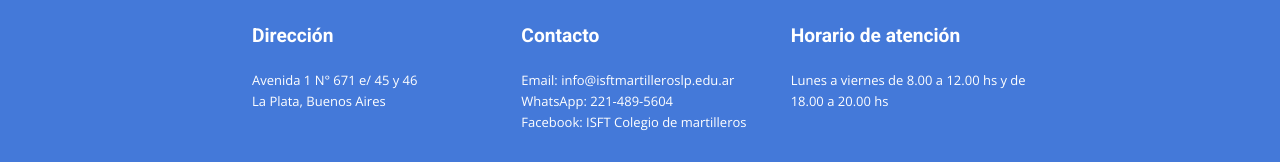
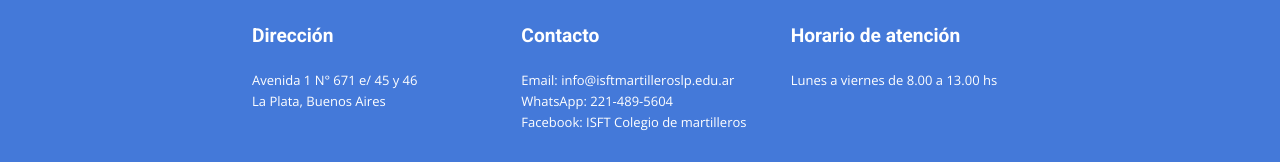
Before and after one commit to agusszarate/instituto-de-martilleros, a Next.js app: page / in a window 1280 px wide. Shown: the part 3714-3876 px from the top of the page. Built offline with nearby package versions, Linux system fonts and the light colour scheme.

Commit message:
Update MainLayout.tsx

```diff
--- a/components/Layout/MainLayout.tsx
+++ b/components/Layout/MainLayout.tsx
@@ -293,7 +293,7 @@ const MainLayout: React.FC<LayoutProps> = ({ children }) => {
                       lineHeight: 1.6,
                     }}
                   >
-                    Lunes a viernes de 8.00 a 12.00 hs y de 18.00 a 20.00 hs
+                    Lunes a viernes de 8.00 a 13.00 hs
                   </Paragraph>
                 </Space>
               </Col>
```
